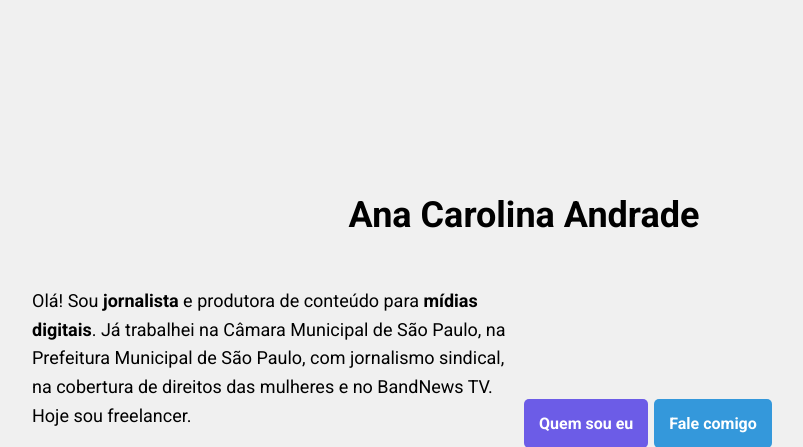
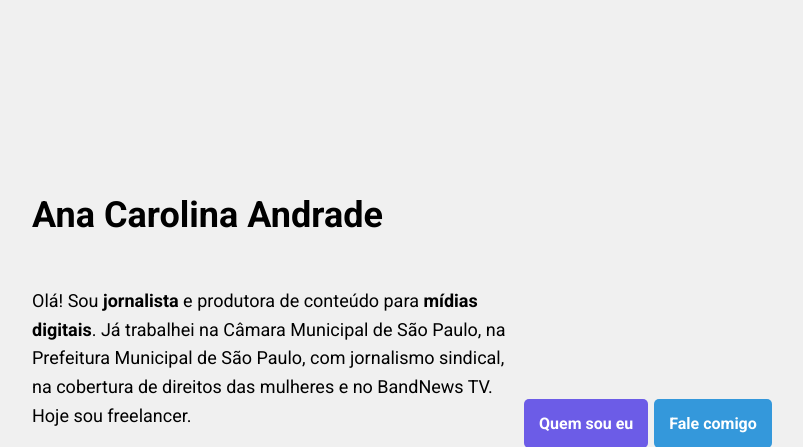
Before and after one commit to carol00andrade/portfoliosite, a Flask app: page / in a window 1280 px wide. Shown: the part 196-643 px from the top of the page, without its empty margins (116-919 px from the left). Run offline with Flask 3, Linux system fonts and the light colour scheme.

Commit message:
Update portfolio.html

```diff
--- a/templates/portfolio.html
+++ b/templates/portfolio.html
@@ -9,6 +9,7 @@
             body {
                 margin: 0;
                 font-family: 'Roboto', sans-serif;
+                background-color: #FFFFFF;
             }
             .navbar-wrapper {
             background-color: #f0f0f0;
@@ -53,6 +54,7 @@
             .content h1 {
                 font-size: 36px;
                 font-weight: bold;
+                text-align: left;
             }
             .content p {
                 font-size: 18px;
```
